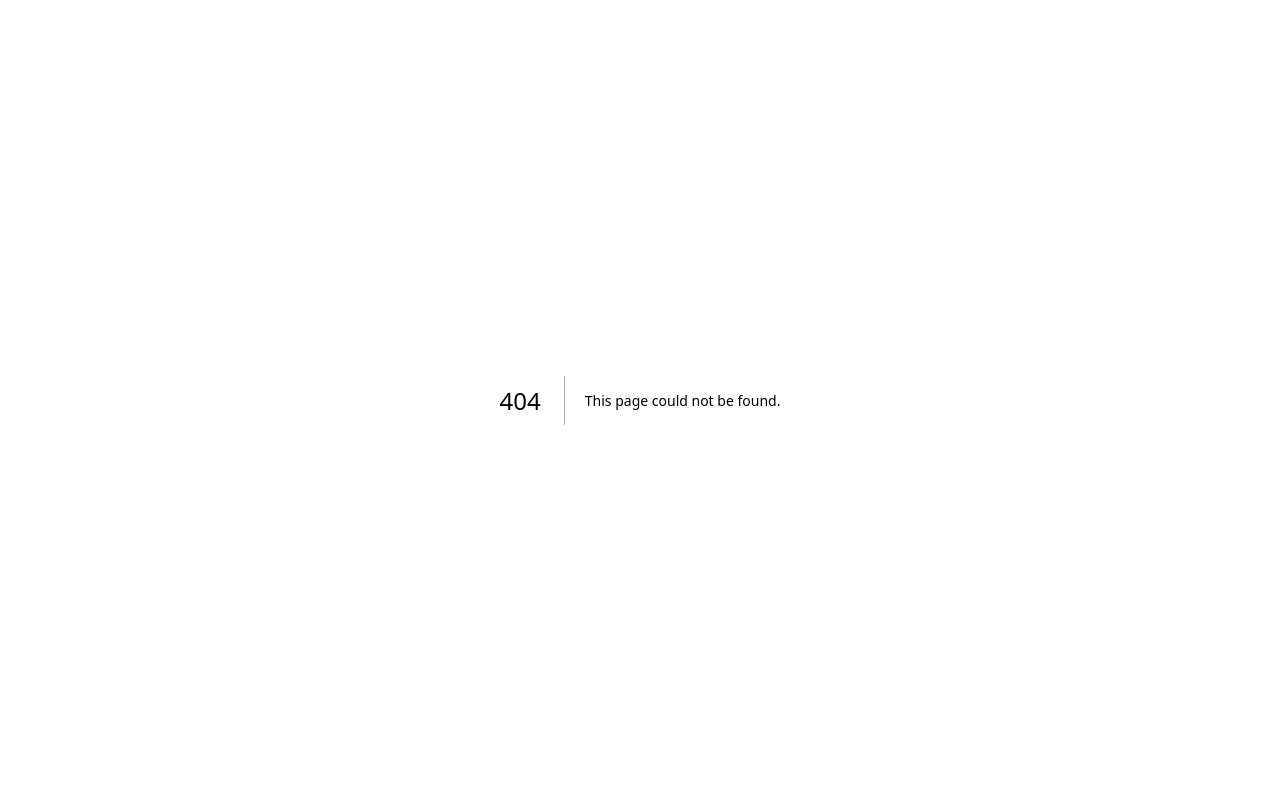
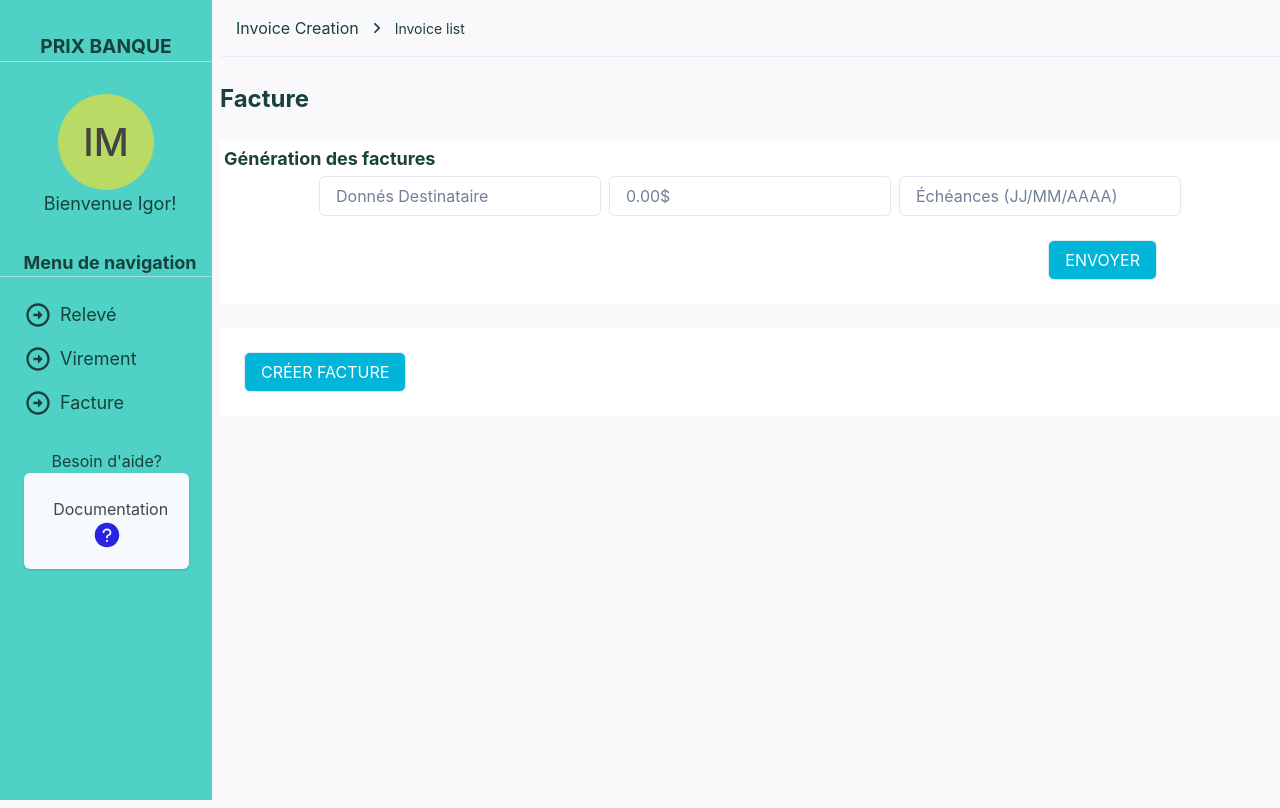
Before and after one commit to ipdmartins/front-prix-banque, a Next.js app: page /invoice/invoices-creation in a window 1280 px wide. Before the commit this address had no page. Built offline with nearby package versions, Linux system fonts and the light colour scheme.

Commit message:
Ajout List Invoice

```diff
--- /dev/null
+++ b/src/pages/invoice/invoices-creation.tsx
@@ -0,0 +1,43 @@
+import {Box, Card,Divider, Center, Flex, HStack, Icon, Text,
+    Input} from "@chakra-ui/react";
+import { Header } from "../../components/Header";
+import { Sidebar } from "../../components/Sidebar";
+
+export default function InvoiceList() {
+  return (
+    <Flex direction="row" height="100vh" marginBottom="2">
+      <Sidebar login={true} />
+      <Flex width="100%" maxWidth={1480} direction="column">
+        <Header previousPage="Invoice Creation" currentPage="Invoice list" />
+        <Divider orientation="horizontal" />
+        <Box>
+             <Text fontWeight="bold" fontSize="24" marginTop="6" color="gray.900" >
+            Facture
+          </Text>
+        </Box>
+
+        <Box bg='white' marginTop="6">
+          <Text fontWeight="bold" fontSize="18" margin="1" color="gray.900" >
+            Génération des factures
+          </Text>
+        <Center>
+            <form>
+            <HStack spacing="2">
+                <Input type="text" size='md' name="name" placeholder="Donnés Destinataire"/>
+                <Input type="text" size='md' name="dollars" placeholder="0.00$"/>
+                <Input type="text" size='md' name="name" placeholder="Échéances (JJ/MM/AAAA)"/>
+            </HStack>
+                <Input margin="6" width='auto' float="right" type="submit" color="white" bg="cyan.500" value="ENVOYER" />
+            </form>
+        </Center>
+        </Box>
+
+        <Box bg='white' marginTop="6">
+            <form>
+                <Input margin="6" width='auto' float="left" type="submit" color="white" bg="cyan.500" value="CRÉER FACTURE" />
+            </form>
+        </Box>
+      </Flex>
+    </Flex>
+  );
+}
```
Also changed, not shown: src/pages/invoice/invoices-list.tsx (+66 -2 lines).
